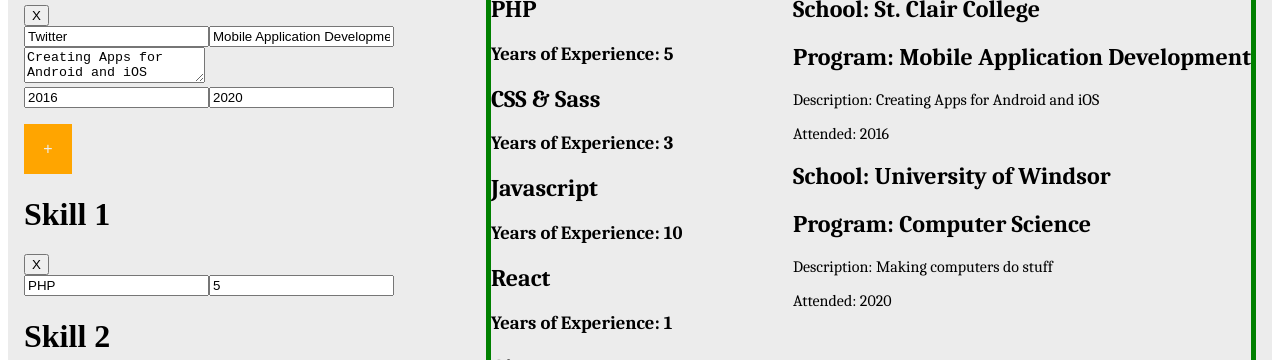
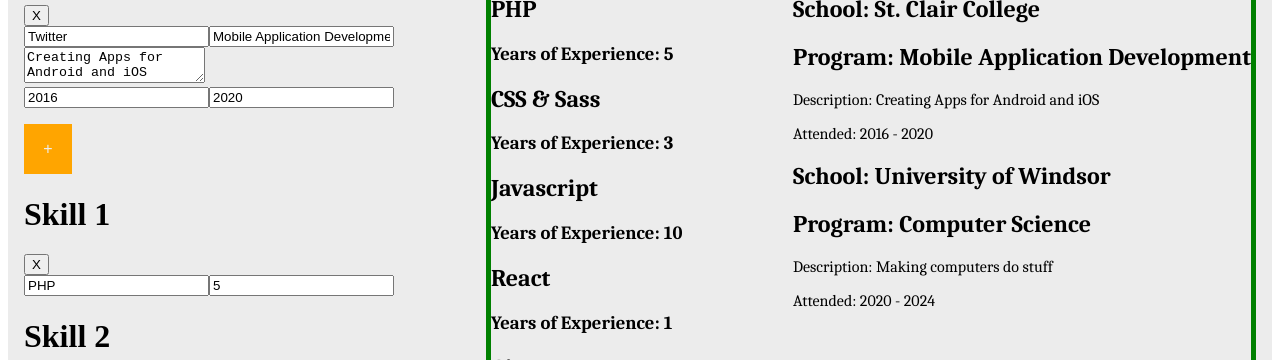
Before and after one commit to Abazzi/cv-application-react, a React (Vite) app: page / in a window 1280 px wide. Shown: the part 780-1140 px from the top of the page. Built offline with nearby package versions, Linux system fonts and the light colour scheme.

Commit message:
fix: added endDate to render in education section

```diff
--- a/src/components/ResumeRender.jsx
+++ b/src/components/ResumeRender.jsx
@@ -19,7 +19,7 @@ export default function ResumeRender({ personalInfo, education, experience, skil
                 <h2 name="school">School: {edu.school}</h2>
                 <h2 name="program">Program: {edu.program}</h2>
                 <p name="description">Description: {edu.description}</p>
-                <p name="startDate">Attended: {edu.startDate}</p>
+                <p name="startDate">Attended: {edu.startDate} - {edu.endDate}</p>
               </div>
             )
             }
```
